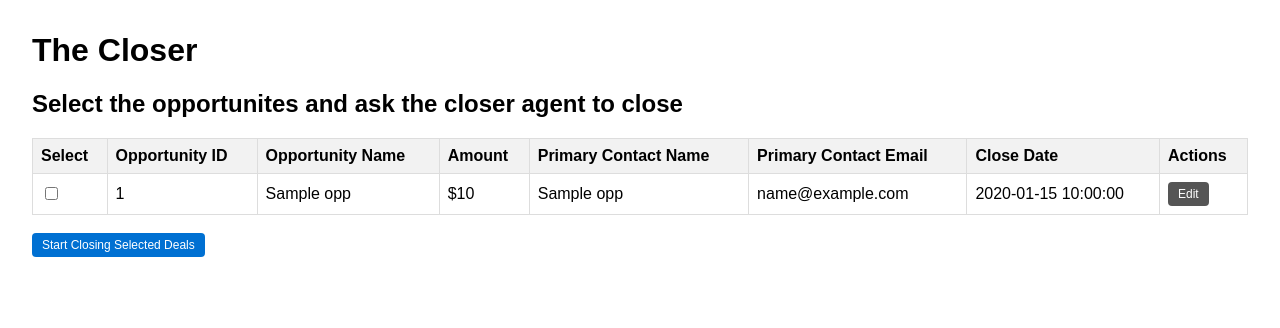
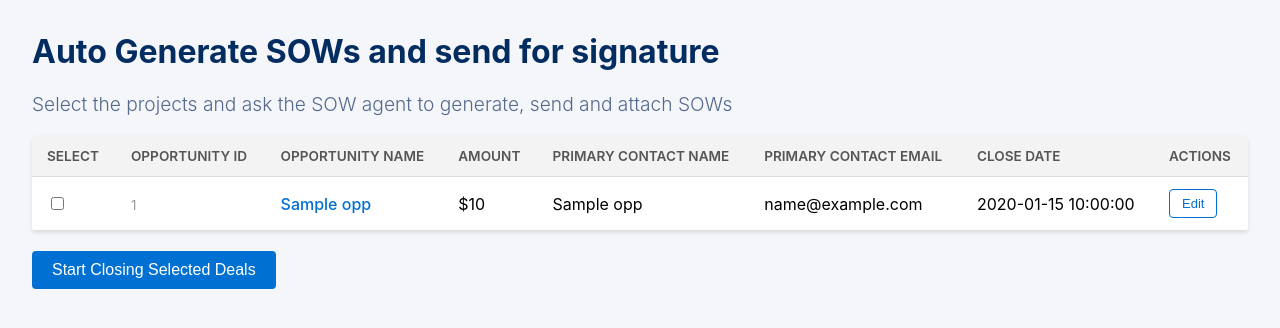
Before and after one commit to abhaynelaturudocusign/Salesforce_Agent, a Flask app: template templates/index.html in a window 1280 px wide. Shown: the top 328 px of the page. Run offline with Flask 3, Linux system fonts and the light colour scheme; the template is opened without the code that fills it: most values are stand-ins (such as "Sample title", 1, 10 or a date in 2020).

Commit message:
making opp name as linkable

```diff
--- a/listener.py
+++ b/listener.py
@@ -40,8 +40,12 @@ def index():
     except Exception as e:
         print(f"❌ ERROR in index route: {type(e).__name__} - {e}")
 
+    # --- NEW: Get the Salesforce Base URL ---
+    # This ensures links work even if your domain changes
+    sf_base_url = os.getenv("SALESFORCE_INSTANCE_URL")
+
     print("--- [UI] Rendering template... ---")
-    return render_template('index.html', opportunities=opportunities)
+    return render_template('index.html', opportunities=opportunities,sf_base_url=sf_base_url)
 
 @app.route('/start-closing', methods=['POST'])
 def start_closing():
--- a/templates/index.html
+++ b/templates/index.html
@@ -2,28 +2,44 @@
 <html lang="en">
 <head>
     <meta charset="UTF-8">
-    <title>The Closer</title>
+    <title>The SOW Agent</title>
     <style>
-        body { font-family: sans-serif; margin: 2em; }
-        table { width: 100%; border-collapse: collapse; }
-        th, td { border: 1px solid #ddd; padding: 8px; text-align: left; vertical-align: middle; }
-        th { background-color: #f2f2f2; }
-        button, .edit-btn, .save-btn { background-color: #0070d2; color: white; padding: 5px 10px; border: none; cursor: pointer; border-radius: 4px; font-size: 12px; }
-        .edit-btn { background-color: #555; }
-        .email-input { padding: 4px; width: 95%; }
+        body { font-family: -apple-system, BlinkMacSystemFont, "Segoe UI", Roboto, Helvetica, Arial, sans-serif; margin: 2em; background-color: #f4f6f9; }
+        h1 { color: #032d60; }
+        h2 { color: #54698d; font-weight: 300; font-size: 1.2em; margin-bottom: 20px; }
+
+        table { width: 100%; border-collapse: collapse; background: white; box-shadow: 0 2px 4px rgba(0,0,0,0.1); border-radius: 4px; overflow: hidden; }
+        th, td { border-bottom: 1px solid #ddd; padding: 12px 15px; text-align: left; vertical-align: middle; }
+        th { background-color: #f3f3f3; color: #555; font-weight: 600; text-transform: uppercase; font-size: 0.85em; }
+        tr:hover { background-color: #f9f9f9; }
+
+        /* --- Button Styles --- */
+        button, .edit-btn, .save-btn { background-color: #0070d2; color: white; padding: 6px 12px; border: none; cursor: pointer; border-radius: 4px; font-size: 13px; transition: background 0.2s; }
+        button:hover { background-color: #005fb2; }
+        .edit-btn { background-color: #fff; color: #0070d2; border: 1px solid #0070d2; }
+        .edit-btn:hover { background-color: #f4f6f9; }
+
+        /* --- Link Styles (NEW) --- */
+        .opp-link { color: #0070d2; text-decoration: none; font-weight: 500; }
+        .opp-link:hover { text-decoration: underline; }
+
+        .email-input { padding: 6px; width: 95%; border: 1px solid #ccc; border-radius: 4px; }
         .edit-mode { display: none; }
+
+        /* --- Spinner & Toast --- */
         #spinner-overlay { position: fixed; top: 0; left: 0; width: 100%; height: 100%; background-color: rgba(0,0,0,0.5); z-index: 1000; display: none; justify-content: center; align-items: center; }
         .spinner { border: 8px solid #f3f3f3; border-top: 8px solid #0070d2; border-radius: 50%; width: 60px; height: 60px; animation: spin 1s linear infinite; }
         @keyframes spin { 0% { transform: rotate(0deg); } 100% { transform: rotate(360deg); } }
-        #toast { visibility: hidden; min-width: 250px; background-color: #4CAF50; color: white; text-align: center; border-radius: 2px; padding: 16px; position: fixed; z-index: 1001; left: 50%; transform: translateX(-50%); top: 30px; }
+
+        #toast { visibility: hidden; min-width: 300px; background-color: #04844b; color: white; text-align: center; border-radius: 4px; padding: 16px; position: fixed; z-index: 1001; left: 50%; transform: translateX(-50%); top: 20px; box-shadow: 0 4px 12px rgba(0,0,0,0.15); }
         #toast.show { visibility: visible; animation: fadein 0.5s, fadeout 0.5s 4.5s; }
-        @keyframes fadein { from {top: 0; opacity: 0;} to {top: 30px; opacity: 1;} }
-        @keyframes fadeout { from {top: 30px; opacity: 1;} to {top: 0; opacity: 0;} }
+        @keyframes fadein { from {top: -50px; opacity: 0;} to {top: 20px; opacity: 1;} }
+        @keyframes fadeout { from {top: 20px; opacity: 1;} to {top: -50px; opacity: 0;} }
     </style>
 </head>
 <body>
-    <h1>The Closer</h1>
-    <h2>Select the opportunites and ask the closer agent to close</h2>
+    <h1>Auto Generate SOWs and send for signature</h1>
+    <h2>Select the projects and ask the SOW agent to generate, send and attach SOWs</h2>
     <form id="deal-form">
         <table>
             <thead>
@@ -44,8 +60,14 @@
                     <td>
                         <input type="checkbox" name="opportunity_ids" value="{{ opp.Id }}" {% if opp.PrimaryContactEmail == 'N/A' %}disabled{% endif %}>
                     </td>
-                    <td>{{ opp.Id }}</td>
-                    <td>{{ opp.Name }}</td>
+                    <td><small style="color:#999">{{ opp.Id }}</small></td>
+
+                    <td>
+                        <a href="{{ sf_base_url }}/{{ opp.Id }}" target="_blank" class="opp-link">
+                            {{ opp.Name }}
+                        </a>
+                    </td>
+
                     <td>${{ opp.Amount }}</td>
                     <td>{{ opp.PrimaryContactName }}</td>
                     <td>
@@ -70,7 +92,7 @@
             </tbody>
         </table>
         <br>
-        <button type="submit" formnovalidate>Start Closing Selected Deals</button>
+        <button type="submit" formnovalidate style="padding: 10px 20px; font-size: 16px;">Start Closing Selected Deals</button>
     </form>
 
     <div id="spinner-overlay"><div class="spinner"></div></div>
```
